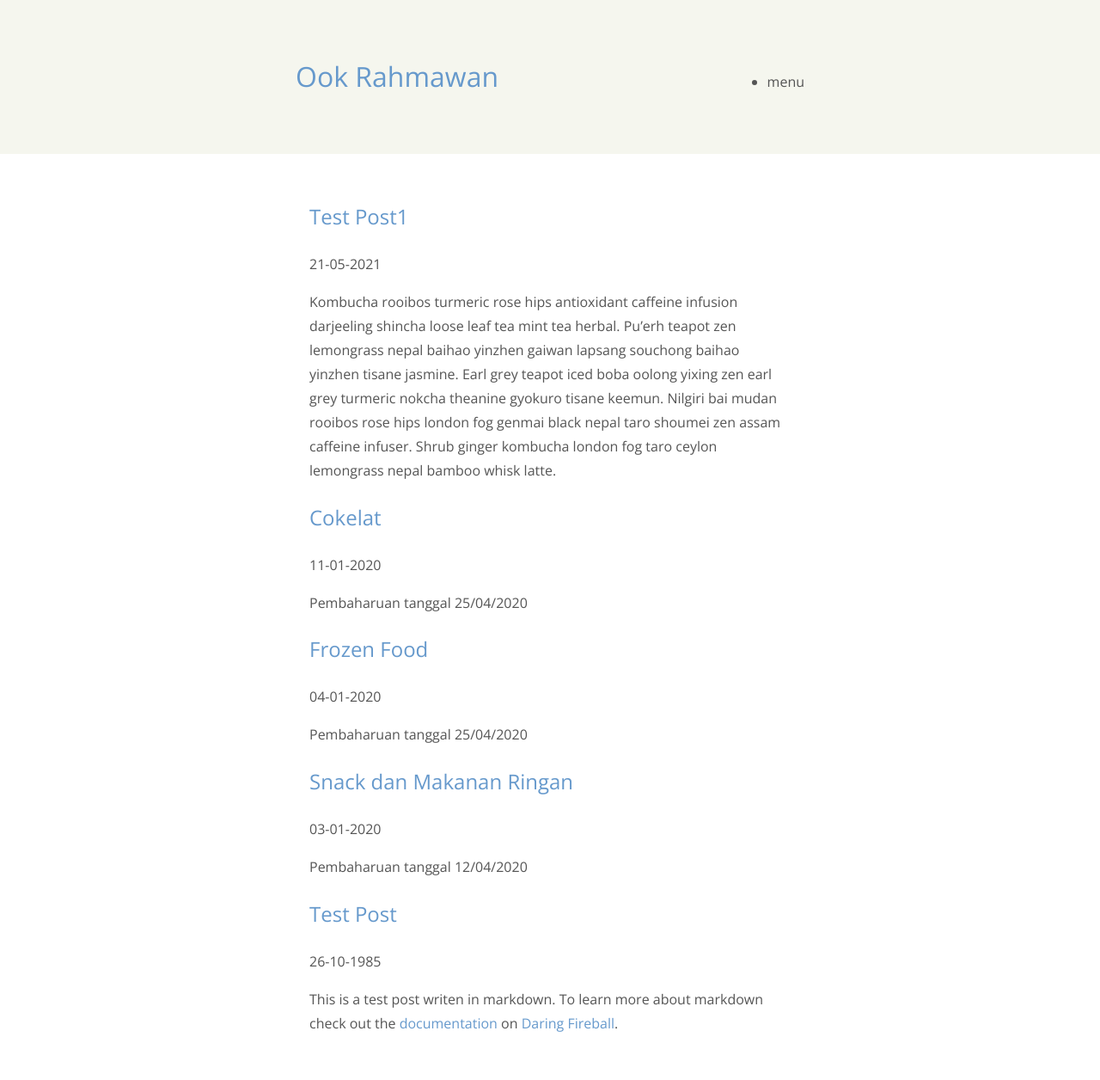
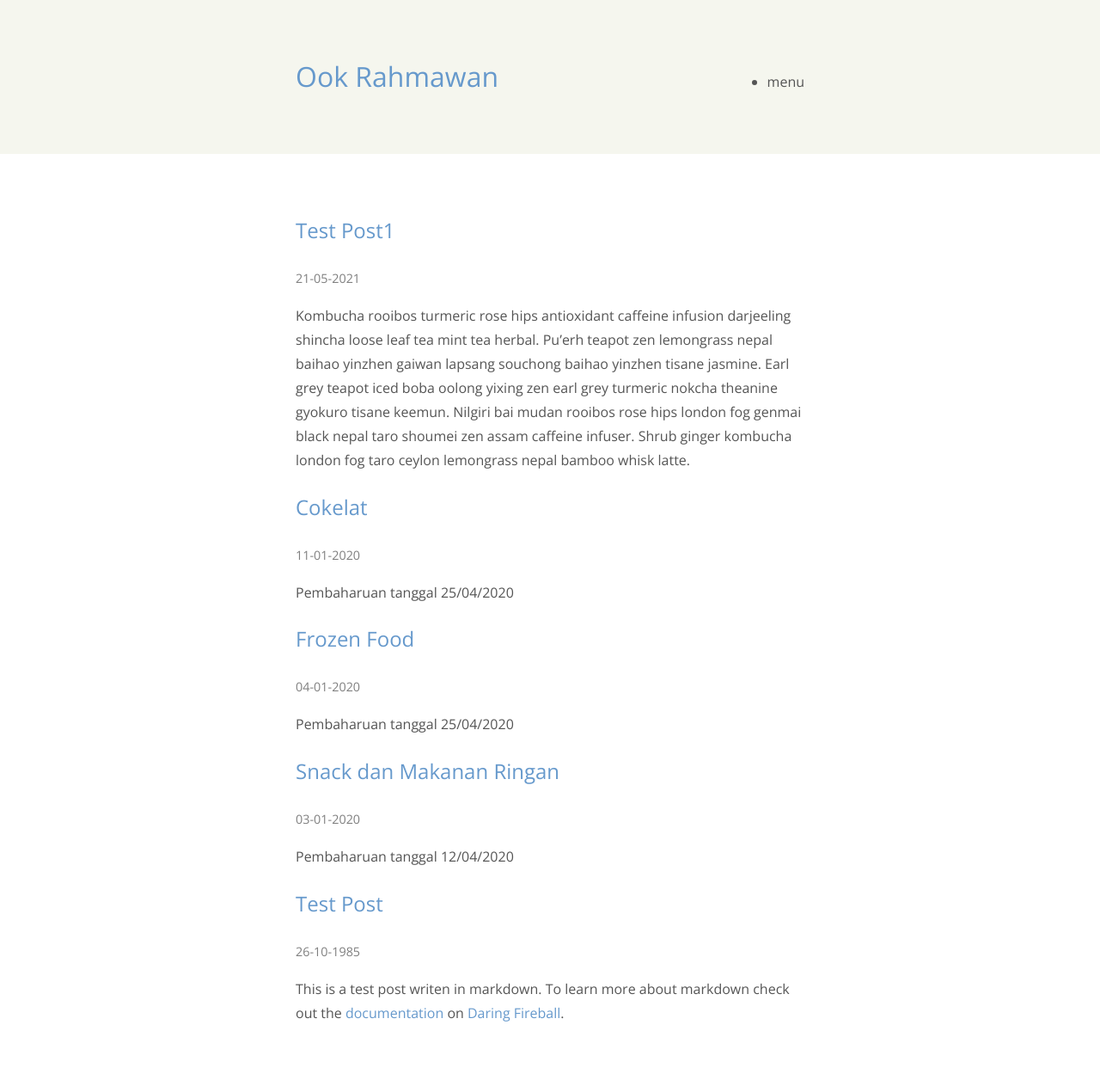
Before and after one commit to krhmwn/krhmwn, a Jekyll site: the page built from index.html, in a window 1280 px wide. Shown: the whole page at 86% size. Built offline with Jekyll 4.4.1, drawn with Linux system fonts in a browser that asks for light colours; nearby versions of some CDN libraries; library files that are not in the unit come from our copies.

Commit message:
update v.1.0.163

```diff
--- a/assets/css/main.css
+++ b/assets/css/main.css
@@ -175,18 +175,24 @@ color:#fff
 }
 
 header {
-padding:2.5rem 1rem;
+padding:2.5rem 1.25rem;
 background:#f5f6ee
 }
 
 section {
-padding:2rem 1rem;
+padding:2rem 1.25rem;
+}
+
+time {
+opacity: .75;
+font-size: 90%;
 }
 
 @media all and (min-width: 40rem) {
 section {
 margin:0 auto;
-max-width:37rem
+max-width:37rem;
+padding: 3rem 0rem;
 }
 
 .masthead {
```
